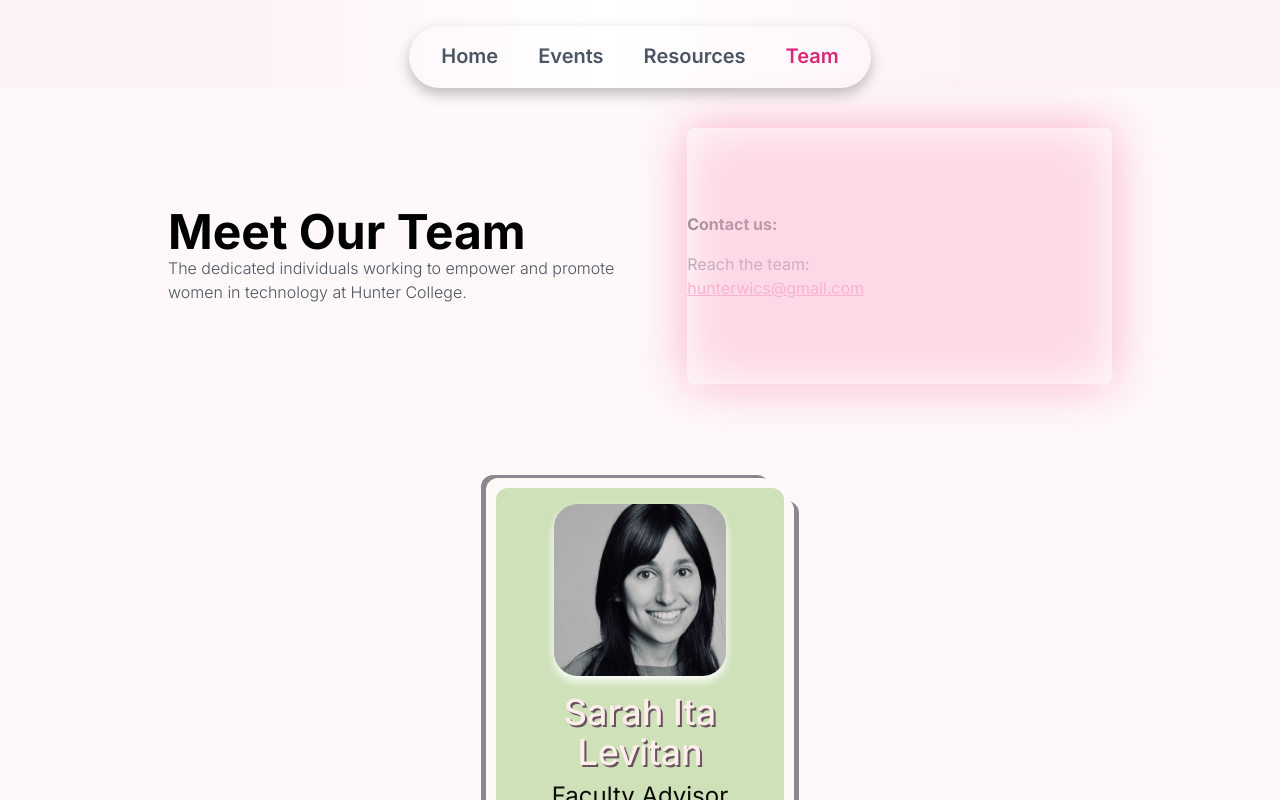
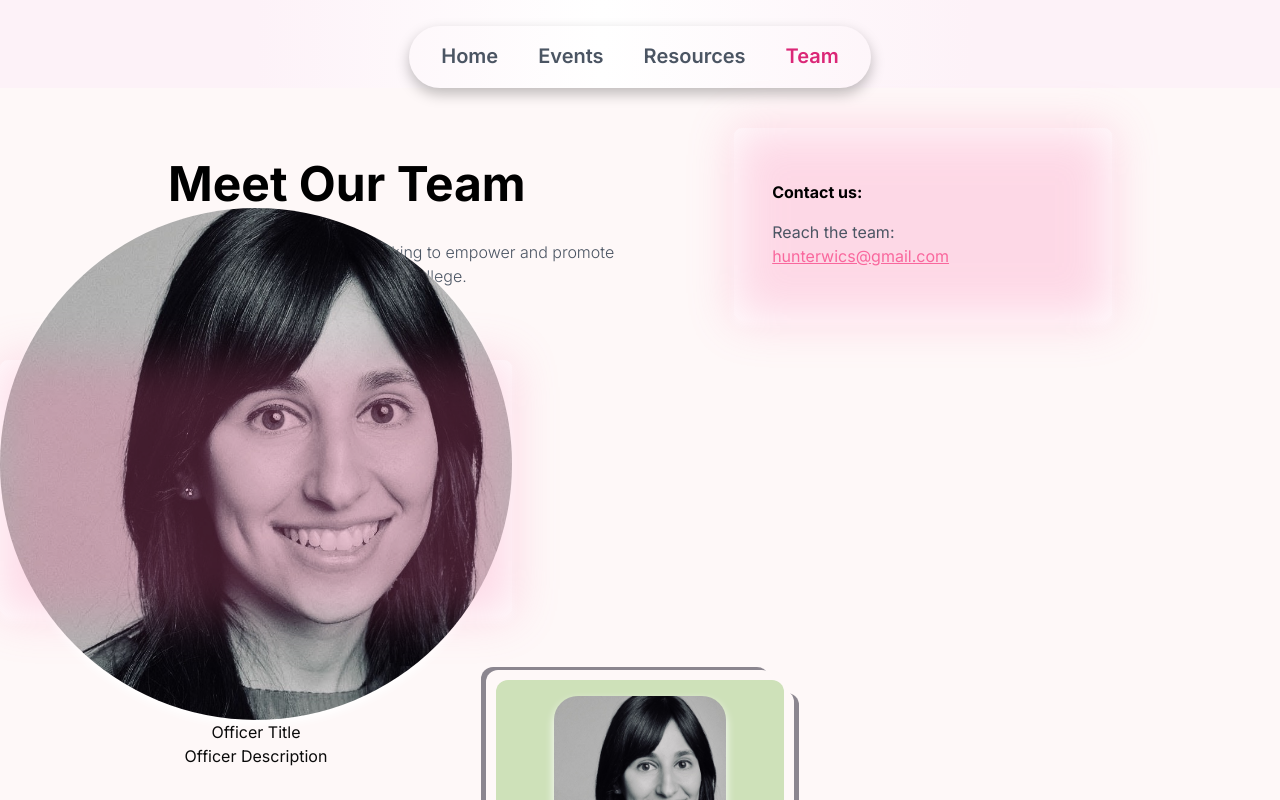
Before and after one commit to ynaloisp/wics-website, a Next.js app: page /about/officers in a window 1280 px wide. Shown: the top 800 px of the page. Built offline with nearby package versions, Linux system fonts and the light colour scheme; no server answers.

Commit message:
hmm img isn't fomratting correctly

```diff
--- /dev/null
+++ b/src/app/(root)/about/officers/card.tsx
@@ -0,0 +1,31 @@
+import React from "react";
+import Image from "next/image";
+
+interface CardProps {
+    title: string;
+    description: string;
+    imageUrl: string;
+}
+
+const OfficerCard: React.FC<CardProps> = ({ title, description, imageUrl }) => {
+    return (
+        <div className="flex flex-col w-[40%] h-64 items-left justify-center items-center rounded-lg shadow-card padding-10 relative bg-white text-center">
+            <span className="bg-[#f9679d] blur-xl w-[100%] h-[100%] absolute top-0 left-0 z-0 opacity-25"></span>
+            <span className="bg-white w-[95%] h-auto absolute top-0 left-0 opacity-80 justify-center rounded-lg z-2"></span>
+            <Image
+                src={imageUrl}
+                alt={title}
+                className="card-image rounded-[50%] w-[30%] shadow-card object-cover"
+                layout="responsive"
+                width={10}
+                height={10}
+            />
+            <div className="card-content">
+                <h2 className="card-title">{title}</h2>
+                <p className="card-description">{description}</p>
+            </div>
+        </div>
+    );
+};
+
+export default OfficerCard;
--- a/src/app/(root)/about/officers/page.tsx
+++ b/src/app/(root)/about/officers/page.tsx
@@ -7,14 +7,14 @@ import {
     ToastProvider,
 } from "@/components/ui/toast";
 import { SignedOut } from "@clerk/nextjs";
-
+import OfficerCard from "./card";
 //test
 
 export default function Officers() {
     return (
         <div className="bg-[#fef8f8] min-h-screen">
             <div className="container mx-auto w-4/5 h-[40%] p-7 pt-20 sm:p-10 rounded-lg text-left flex flex-row items-center justify-between">
-                <div className="w-[50%] flex flex-col justify-center">
+                <div className="w-[50%] h-40 flex flex-col justify-around">
                     <h1 className="text-black text-5xl font-bold">
                         Meet Our Team
                     </h1>
@@ -23,10 +23,8 @@ export default function Officers() {
                         women in technology at Hunter College.
                     </p>
                 </div>
-                <div className="flex flex-col w-[45%] h-64 text-left items-left justify-center rounded-lg shadow-card padding-10 relative bg-white">
-                    <span className="bg-[#f9679d] blur-xl w-[100%] h-64 absolute top-0 left-0 z-0 opacity-50"></span>
-                    <span className="bg-white w-[100%] h-64 absolute top-0 left-0 opacity-50 justify-center rounded-lg"></span>
-                    <div className="z-3 opacity-100">
+                <div className="flex flex-col w-[40%] h-48 text-left items-left justify-center rounded-lg shadow-card padding-10 relative bg-white">
+                    <div className="z-10 opacity-100 absolute left-[10%]">
                         <h3 className="text-black text-l font-bold opacity-100 z-2">
                             Contact us:
                         </h3>
@@ -40,8 +38,16 @@ export default function Officers() {
                             hunterwics@gmail.com
                         </a>
                     </div>
+                    {/* bg-[#f9679d] blur-xl w-[100%] min-h-48 absolute top-0 left-0 z-0 opacity-50 */}
+                    <span className="bg-[#f9679d] blur-xl w-[100%] min-h-48 absolute top-0 left-0 z-0 opacity-25"></span>
+                    <span className="bg-white w-[95%] h-auto absolute top-0 left-0 opacity-80 justify-center rounded-lg z-2"></span>
                 </div>
             </div>
+            <OfficerCard
+                title="Officer Title"
+                description="Officer Description"
+                imageUrl="/images/officers/Sarah-Levitan.jpg"
+            />
             <div className="container mx-auto w-4/5 p-8 flex justify-around">
                 <div className="bg-[#cee1b9] h-auto w-72 py-4 m-8 text-center rounded-xl shadow-officer-card flex flex-col items-center">
                     <Image
```
